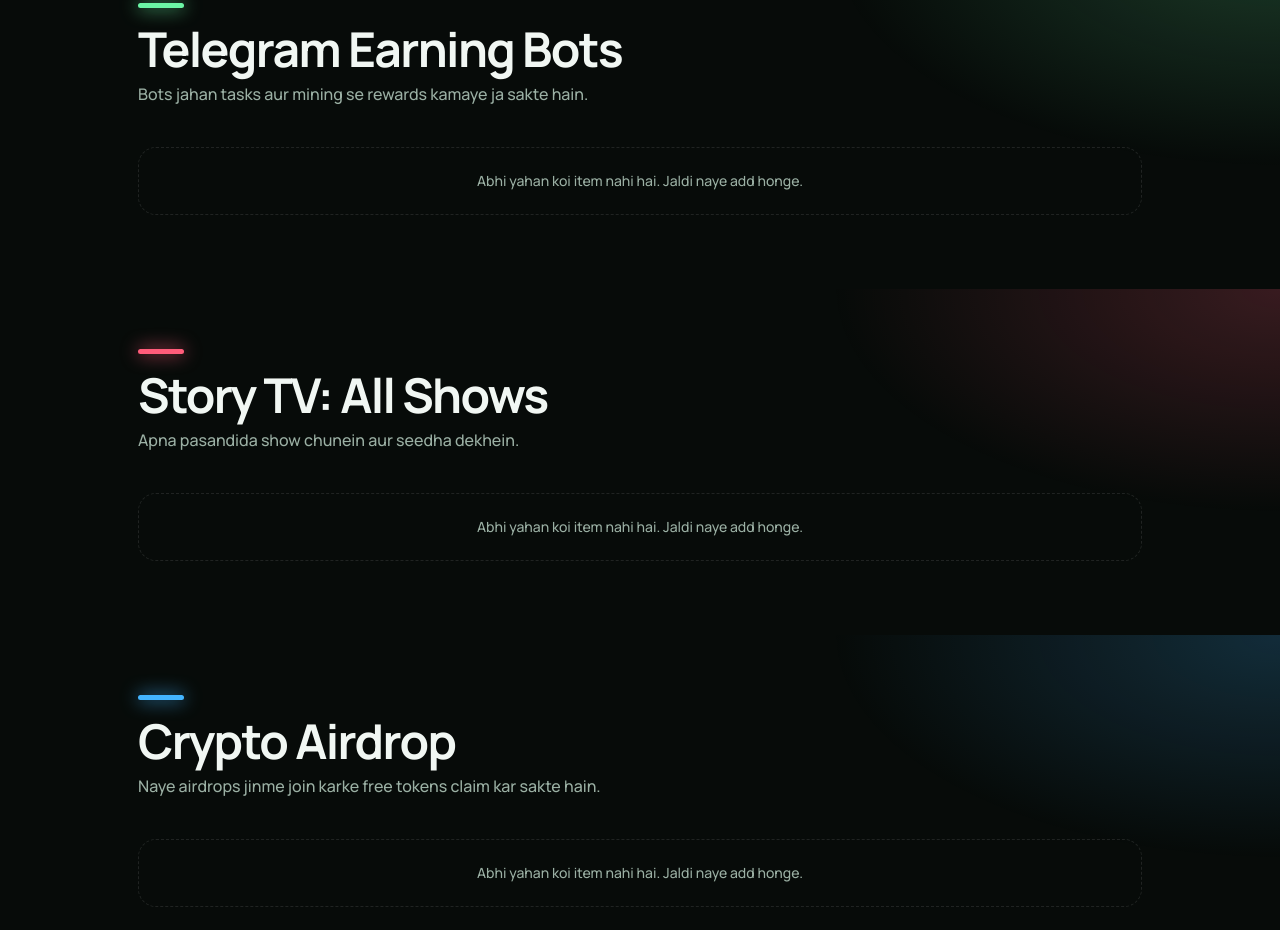
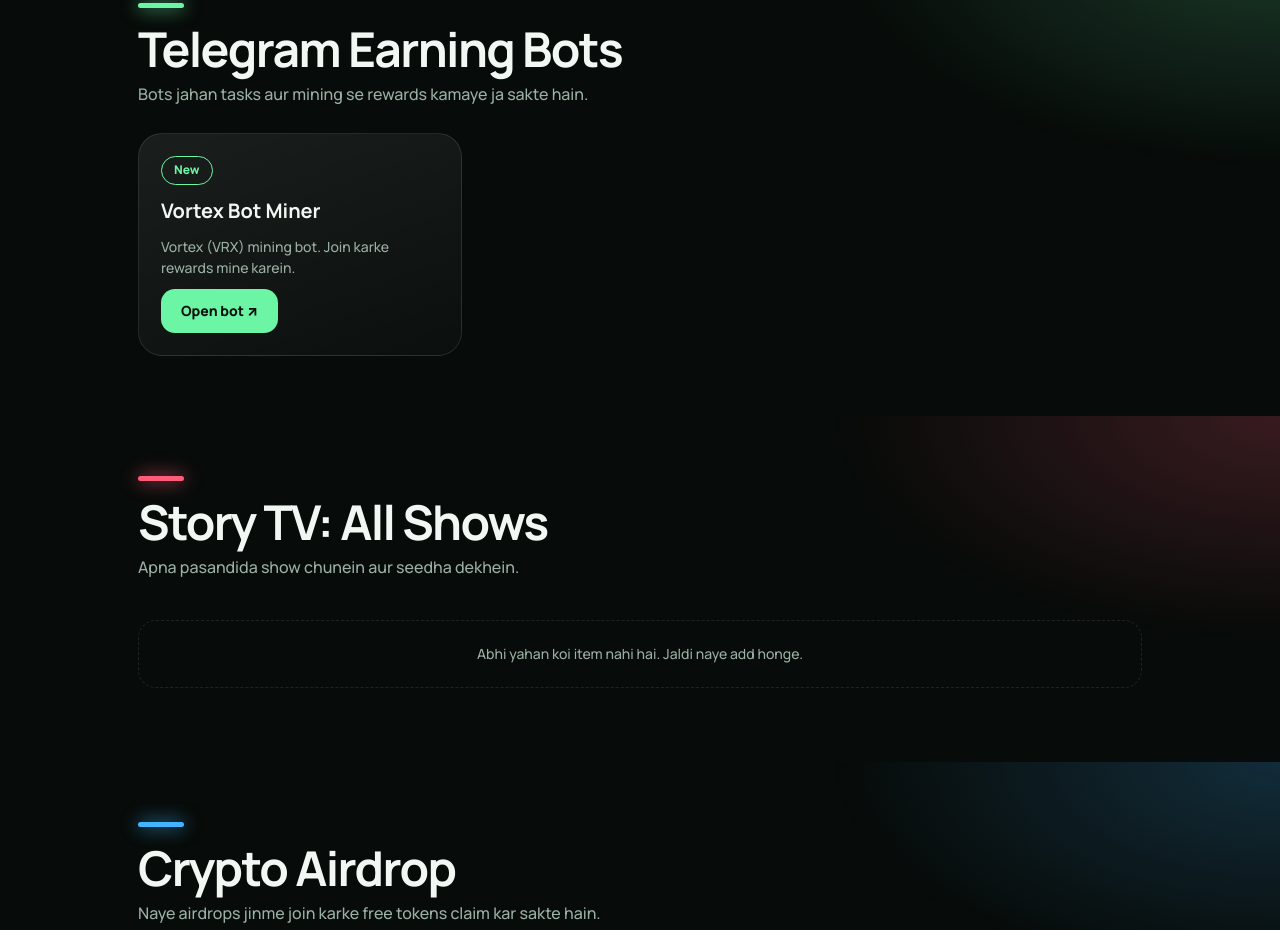
Before and after one commit to Watchind/marvelous-rolypoly-c955a5, a plain HTML site: page index.html in a window 1280 px wide. Shown: the part 1260-2190 px from the top of the page. Drawn offline with Linux system fonts and the light colour scheme.

Commit message:
Update index.html

```diff
--- a/index.html
+++ b/index.html
@@ -640,7 +640,12 @@
                 tag: "New"
             },
         ];
-        const earning = [];
+        const earning = [{
+                name: "Vortex Bot Miner",
+                text: "Vortex (VRX) mining bot. Join karke rewards mine karein.",
+                link: "https://t.me/VRX_Vortex_bot?start=sdKUBVw",
+                tag: "New"
+            },];
         const shows = [];
         const airdrops = [];
         /* ====== END ====== */
```
